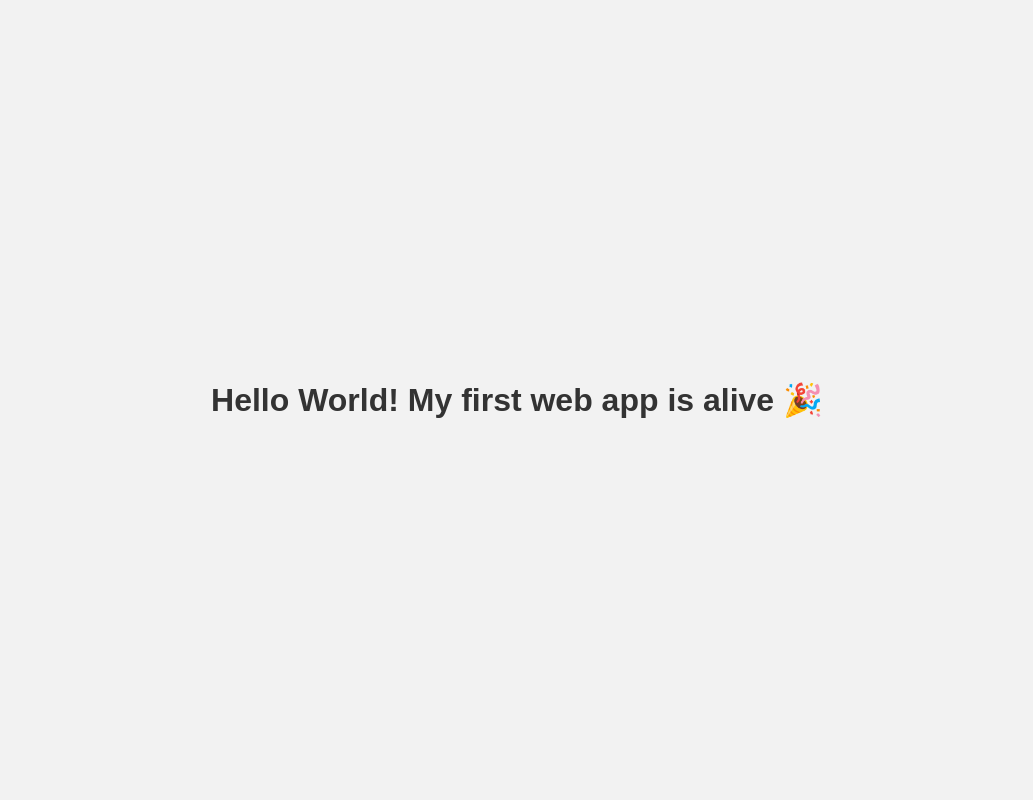
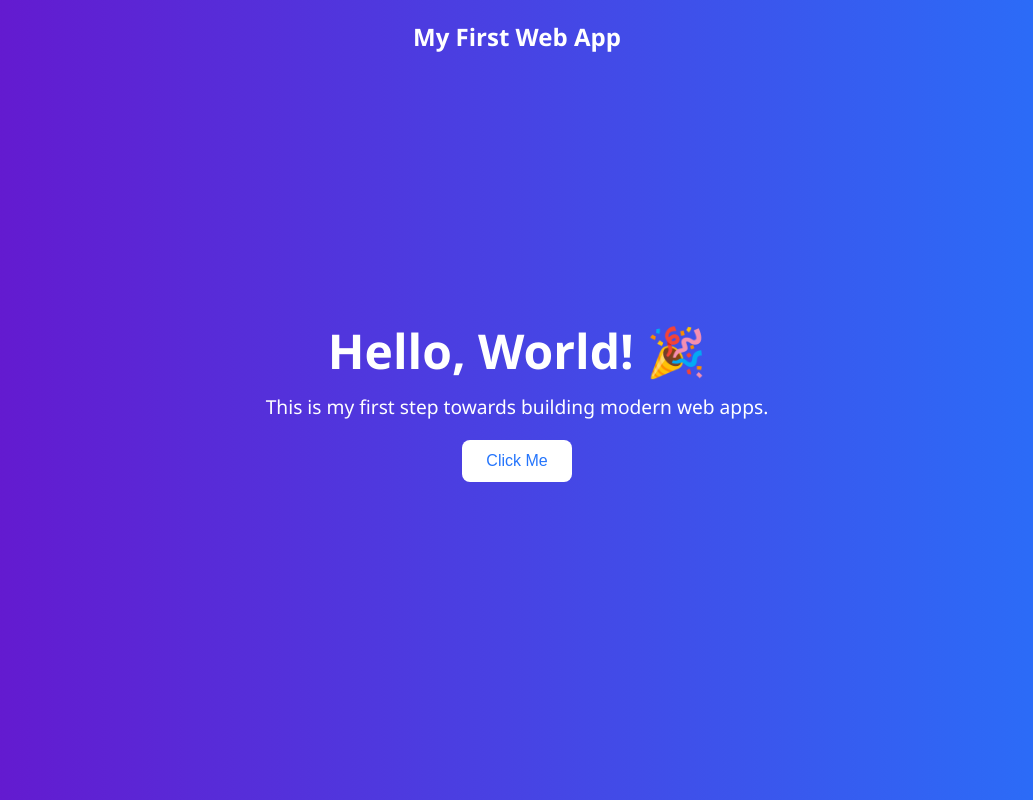
Before and after one commit to rylok3/my-first-webapp, a website: page index.html in a window 1280 px wide. Shown: the whole page, without its empty margins (123-1156 px from the left). Drawn offline with Linux system fonts and the light colour scheme.

Commit message:
added landing page

```diff
--- a/index.html
+++ b/index.html
@@ -3,23 +3,58 @@
 <head>
     <meta charset="UTF-8">
     <meta name="viewport" content="width=device-width, initial-scale=1.0">
-    <title>Hello Web App</title>
+    <title>My First Web App</title>
     <style>
         body {
-            font-family: Arial, sans-serif;
-            background: #f2f2f2;
+            margin: 0;
+            font-family: 'Segoe UI', Tahoma, Geneva, Verdana, sans-serif;
+            background: linear-gradient(to right, #6a11cb, #2575fc);
+            color: #fff;
             display: flex;
+            flex-direction: column;
+            align-items: center;
             justify-content: center;
-            align-items: center;
-            height: 100vh;
+            min-height: 100vh;
+            text-align: center;
+        }
+        header {
+            position: absolute;
+            top: 20px;
+            width: 100%;
+            text-align: center;
+            font-size: 1.5rem;
+            font-weight: bold;
+        }
+        h1 {
+            font-size: 3rem;
             margin: 0;
         }
-        h1 {
-            color: #333;
+        p {
+            font-size: 1.2rem;
+            margin: 10px 0 20px;
+        }
+        button {
+            background: #fff;
+            color: #2575fc;
+            border: none;
+            padding: 12px 24px;
+            font-size: 1rem;
+            border-radius: 8px;
+            cursor: pointer;
+            transition: transform 0.2s, background 0.2s;
+        }
+        button:hover {
+            background: #f0f0f0;
+            transform: scale(1.05);
         }
     </style>
 </head>
 <body>
-    <h1>Hello World! My first web app is alive 🎉</h1>
+    <header>My First Web App</header>
+    <main>
+        <h1>Hello, World! 🎉</h1>
+        <p>This is my first step towards building modern web apps.</p>
+        <button onclick="alert('You clicked the button!')">Click Me</button>
+    </main>
 </body>
 </html>
```
